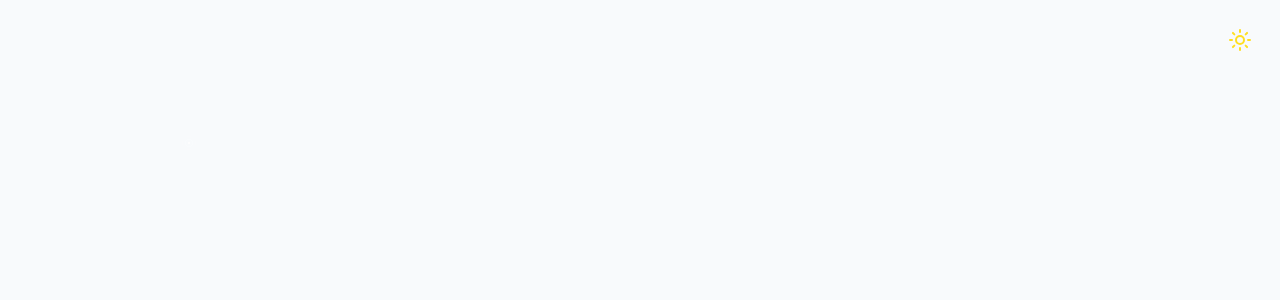
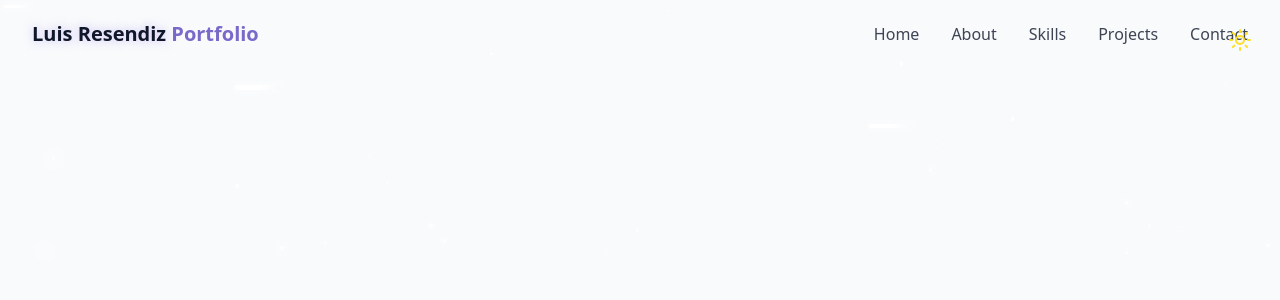
Before and after one commit to LuisRes/Portfolio, a React (Vite) app: page / in a window 1280 px wide. Shown: the top 300 px of the page. Built offline with nearby package versions, Linux system fonts and the light colour scheme.

Commit message:
Added Nav Bar

```diff
--- /dev/null
+++ b/src/components/NavBar.tsx
@@ -0,0 +1,80 @@
+import { Menu, X } from "lucide-react";
+import { cn } from "../lib/utils";
+import { useEffect, useState } from "react";
+
+type NavItem = {
+    name: string;
+    href: string;
+}
+
+const navItems: NavItem[] = [
+    { name: "Home", href: "#hero" },
+    { name: "About", href: "#about" },
+    { name: "Skills", href: "#skills" },
+    { name: "Projects", href: "#projects" },
+    { name: "Contact", href: "#contact" }
+];
+
+export const NavBar = () => {
+    const [isScrolled, setIsScrolled] = useState(false);
+    const [isMenuOpen, setIsMenuOpen] = useState(false);
+
+    useEffect(() => {
+        const handleScroll = () => {
+            setIsScrolled(window.scrollY > 10);
+        }
+
+        window.addEventListener("scroll", handleScroll);
+
+        return () => {
+            window.removeEventListener("scroll", handleScroll);
+        }
+    }, []);
+
+    return <nav className={cn("fixed w-full z-40 transition-all duration-300",
+        isScrolled ? "py-3 bg-background/80 backdrop-blur-md shadow-xs" : "py-5"
+    )}>
+
+        <div className="container flex items-center justify-between">
+            <a className="text-xl font-bold text-primary flex items-center" href="#hero">
+                <span className="relative z-10">
+                    <span className="text-glow text-foreground">Luis Resendiz</span> Portfolio
+                </span>
+            </a>
+
+            {/* Desktop Navigation Items */}
+            <div className="hidden md:flex space-x-8">
+                {navItems.map((item, key) => (
+                    <a key={key} href={item.href}
+                    className="text-foreground/80 hover:text-primary transition-colors duration-300">
+                        {item.name}
+                    </a>
+                ))}
+            </div>
+
+            {/* Mobile Navigation Items */}
+
+            <button onClick={() => setIsMenuOpen(!isMenuOpen)}
+                className="md:hidden p-2 text-foreground z-50"
+                aria-label={isMenuOpen ? "Close menu" : "Open menu"}>
+                {isMenuOpen ? <X size={24} /> : <Menu size={24} />}
+            </button>
+            <div className={cn("fixed inset-0 bg-background/95 background-blur-md z-40 flex flex-col",
+                "items-center justify-center transition-all duration-300 md:hidden",
+                isMenuOpen ? "opacity-100 pointer-events-auto" : "opacity-0 pointer-events-none"
+            )}>
+                <div className="hidden md:flex space-y-8 text-xl">
+                    {navItems.map((item, key) => (
+                        <a key={key} href={item.href}
+                        className="text-foreground/80 hover:text-primary transition-colors duration-300"
+                        onClick={() => setIsMenuOpen(false)}>
+                            {item.name}
+                        </a>
+                    ))}
+                </div>
+            </div>
+
+        </div>
+
+    </nav>
+}
--- a/src/components/StarBackground.tsx
+++ b/src/components/StarBackground.tsx
@@ -9,31 +9,68 @@
     animationDuration: number;
 }
 
+type meteor = {
+    id: number;
+    size: number;
+    x: number;
+    y: number;
+    delay: number;
+    animationDuration: number;
+}
+
 export const StarBackground = () => {
     const [stars, setStars] = useState<star[]>([]);
+    const [meteors, setMeteors] = useState<meteor[]>([]);
 
     useEffect(() => {
         generateStars();
+        generateMeteors();
+
+        const handleResize = () => {
+            generateStars();
+            generateMeteors();
+        };
+
+        window.addEventListener('resize', handleResize);
+        return () => {
+            window.removeEventListener('resize', handleResize);
+        };
     }, []);
 
     const generateStars = () => {
-        const numStars:number = Math.floor(window.innerWidth * window.innerHeight) / 1000;
-        console.log(`Generating ${numStars} stars`);
+        const numStars:number = Math.floor(window.innerWidth * window.innerHeight) / 10000;
 
         const newStars:star[] = [];
         for (let i = 0; i < numStars; i++) {
             newStars.push({
                 id: i,
                 size: Math.random() * 3 + 1,
-                x: Math.random() * window.innerWidth,
-                y: Math.random() * window.innerHeight,
+                x: Math.random() * 100,
+                y: Math.random() * 100,
                 opacity: Math.random() * 0.5 + 0.5,
                 animationDuration: Math.random() * 4 + 2
             });
         }
         setStars(newStars);
-        console.log("Stars generated", newStars);
     };
+
+    const generateMeteors = () => {
+        const numMeteors:number = 4;
+
+        const newMeteors:meteor[] = [];
+        for (let i = 0; i < numMeteors; i++) {
+            newMeteors.push({
+                id: i,
+                size: Math.random() * 2 + 1,
+                x: Math.random() * 100,
+                y: Math.random() * 20,
+                delay: Math.random() * 15,
+                animationDuration: Math.random() * 3 + 3
+            });
+        }
+        setMeteors(newMeteors);
+    };
+
     return (<div className="fixed inset-0 overflow-hidden pointer-events-none z-0">
         {stars.map(star => (
             <div key={star.id} className="star animate-pulse-subtle"
@@ -46,5 +83,16 @@
                 animationDuration: `${star.animationDuration}s`
             }}/>
         ))}
+        {meteors.map(meteor => (
+            <div key={meteor.id} className="meteor animate-meteor"
+            style={{
+                width: `${meteor.size * 20}px`,
+                height: `${meteor.size * 2}px`,
+                top: `${meteor.y}%`,
+                left: `${meteor.x}%`,
+                animationDelay: `${meteor.delay}s`,
+                animationDuration: `${meteor.animationDuration}s`
+            }}/>
+        ))}
     </div>)
 };
--- a/src/pages/Home.tsx
+++ b/src/pages/Home.tsx
@@ -1,5 +1,6 @@
 import { ThemeToggle } from "../components/ThemeToggle";
 import { StarBackground } from "../components/StarBackground";
+import { NavBar } from "../components/NavBar";
 
 export const Home = ()=>{
     return <div className="min-h-screen bg-background text-foreground overflow-x-hidden">
@@ -8,6 +9,6 @@
 
         <StarBackground />
 
-
+        <NavBar />
     </div>
 }
```
